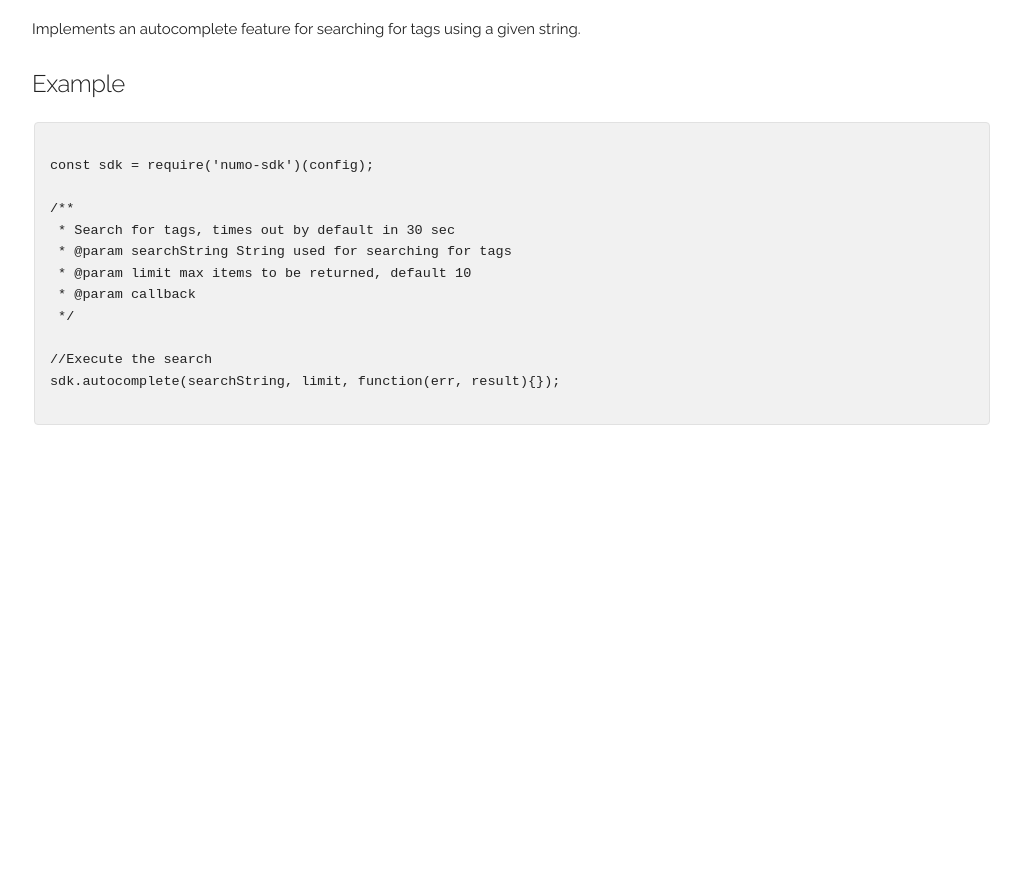
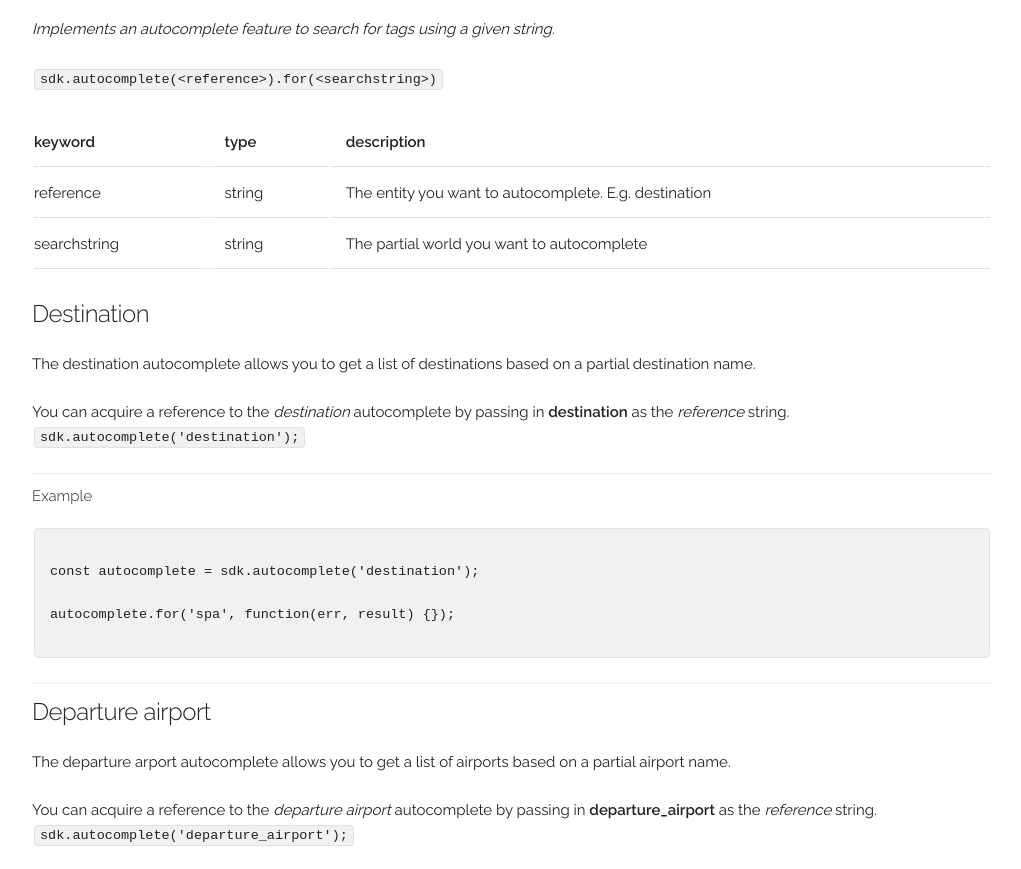
Before and after one commit to numo-labs/sdk, a plain HTML site: page index.html in a window 1280 px wide. Shown: the part 263-1132 px from the top of the page, without its empty margins (128-1149 px from the left). Before the commit the page ends 800 px from the top, so only its background shows below. Drawn offline with nearby package versions, Linux system fonts and the light colour scheme.

Commit message:
More autocomplete docs

```diff
--- a/index.html
+++ b/index.html
@@ -28,24 +28,75 @@
       </div>
 
       <h3>Autocomplete</h3>
+      <p>
+        <i>Implements an autocomplete feature to search for tags using a given string.</i>
+      </p>
+      <p>
+        <code>
+          sdk.autocomplete(&lt;reference&gt;).for(&lt;searchstring&gt;)
+        </code>
+      </p>
 
       <p>
-        Implements an autocomplete feature for searching for tags using a given string.
+        <table class="u-full-width">
+          <thead>
+            <tr>
+              <th>keyword</th>
+              <th>type</th>
+              <th>description</th>
+            </tr>
+          </thead>
+          <tbody>
+            <tr>
+              <td>reference</td>
+              <td>string</td>
+              <td>The entity you want to autocomplete. E.g. destination</td>
+            </tr>
+            <tr>
+              <td>searchstring</td>
+              <td>string</td>
+              <td>The partial world you want to autocomplete</td>
+            </tr>
+          </tbody>
+        </table>
       </p>
 
-      <h5>Example</h5>
+      <div class="">
+
+      </div>
+      <h5>Destination</h5>
+      <p>
+        The destination autocomplete allows you to get a list of destinations based on a partial destination name.
+        <br><br>
+        You can acquire a reference to the <i>destination</i> autocomplete by passing in <strong>destination</strong> as the <i>reference</i> string.
+        <code>sdk.autocomplete('destination');</code>
+      </p>
+      <div class="divider" />
+
+
+      <h6>Example</h6>
         <pre><code>
-const sdk = require('numo-sdk')(config);
+const autocomplete = sdk.autocomplete('destination');
 
-/**
- * Search for tags, times out by default in 30 sec
- * @param searchString String used for searching for tags
- * @param limit max items to be returned, default 10
- * @param callback
- */
+autocomplete.for('spa', function(err, result) {});
+        </code></pre>
 
-//Execute the search
-sdk.autocomplete(searchString, limit, function(err, result){});
+        <div class="divider" />
+
+      <h5>Departure airport</h5>
+      <p>
+        The departure arport autocomplete allows you to get a list of airports based on a partial airport name.
+        <br><br>
+        You can acquire a reference to the <i>departure airport</i> autocomplete by passing in <strong>departure_airport</strong> as the <i>reference</i> string.
+        <code>sdk.autocomplete('departure_airport');</code>
+      </p>
+      <div class="divider">
+
+      <h6>Example</h6>
+        <pre><code>
+const autocomplete = sdk.autocomplete('departure_airport');
+
+autocomplete.for('Lon', function(err, result) {});
         </code></pre>
 
       </div>
```
